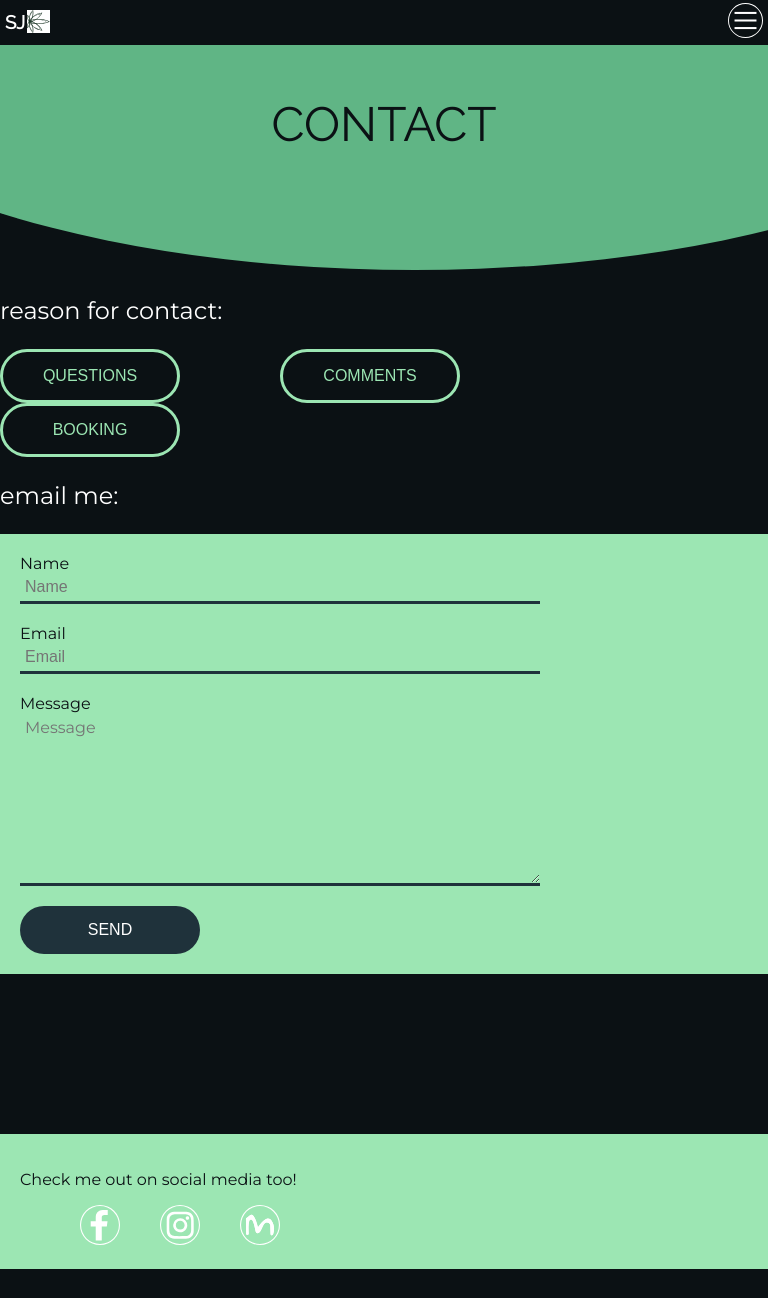
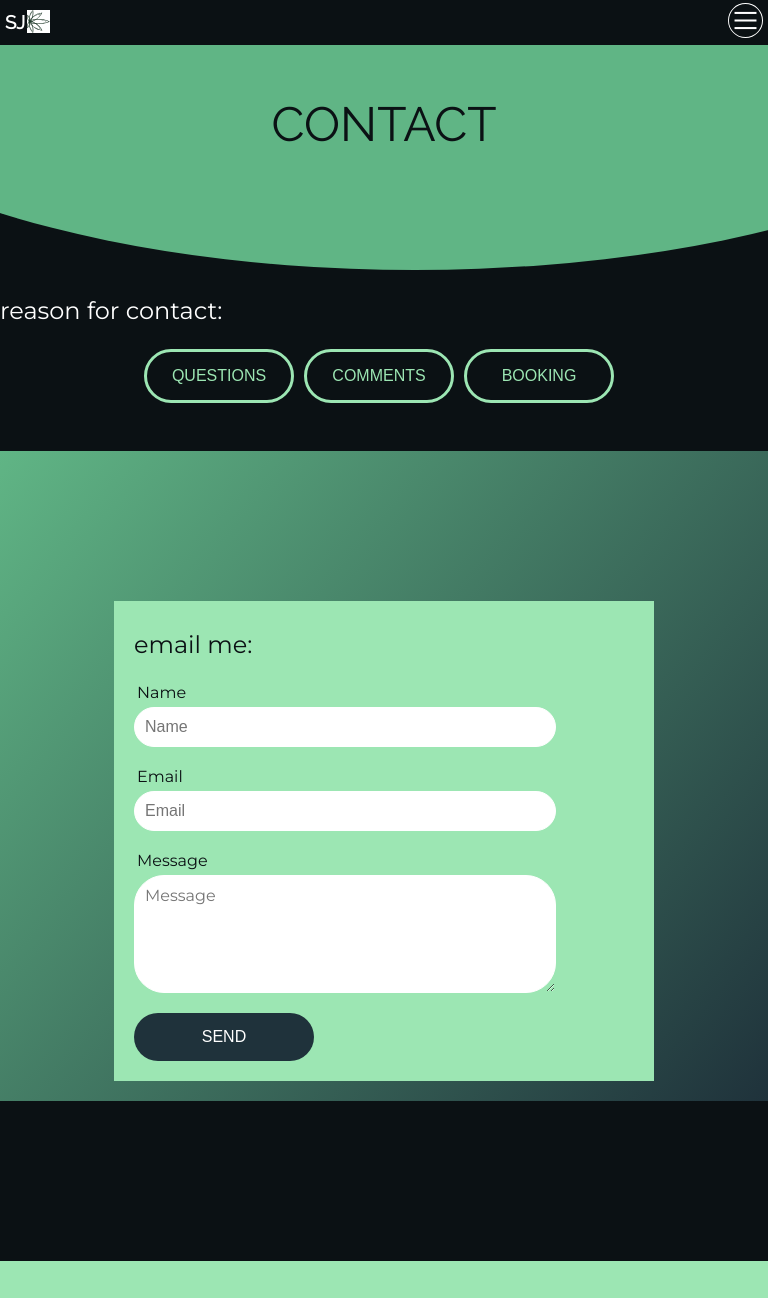
Before and after one commit to victoria-jones/jain-website, a React (Create React App) app: page /contact in a window 768 px wide. Shown: the top 1298 px of the page. Built offline with nearby package versions, Linux system fonts and the light colour scheme; the HTML template or start-up script is replaced by a standard one.

Commit message:
contact page styling changes

```diff
--- a/src/css/styles.css
+++ b/src/css/styles.css
@@ -625,6 +625,8 @@ footer {
     font-weight: 100;
     font-size: 1.5em;
     font-family: "Montserrat", sans-serif; }
+  #contactForm #contactReason {
+    margin-left: 20px; }
     #contactForm #contactReason button {
       border: 3px solid #9ce6b3;
       background-color: transparent;
@@ -636,25 +638,39 @@ footer {
         transition: 0.3s;
         background-color: #9ce6b3;
         color: #0b1114; }
+  #contactForm #emailForm {
+    width: 100%;
+    background-image: -webkit-linear-gradient(320deg, #60b585, #1f323b);
+    background-image: -o-linear-gradient(320deg, #60b585, #1f323b);
+    background-image: linear-gradient(130deg, #60b585, #1f323b);
+    padding: 20px;
+    margin-top: 3em; }
+    #contactForm #emailForm h3 {
+      color: #0b1114; }
     #contactForm #emailForm input, #contactForm #emailForm button, #contactForm #emailForm textarea {
       display: block; }
     #contactForm #emailForm input, #contactForm #emailForm textarea {
       margin-bottom: 20px;
-    width: 70%;
-    border-bottom: 3px solid #1f323b;
-    border-top: none;
-    border-right: none;
-    border-left: none;
-    background-color: transparent;
+      margin-top: 5px;
+      width: 80%;
+      border: 1px #FFF solid;
+      border-radius: 30px;
+      background-color: #FFF;
       color: #1f323b;
       font-size: 1em;
-    padding: 5px; }
+      padding: 10px; }
     #contactForm #emailForm textarea {
-    height: 10em;
+      height: 6em;
       font-family: "Montserrat", sans-serif; }
+    #contactForm #emailForm label {
+      margin-left: 3px; }
     #contactForm #emailForm #emailFormBg {
+      width: 50%;
       background-color: #9ce6b3;
-    padding: 20px; }
+      padding: 20px;
+      padding-top: 5px;
+      text-align: left;
+      max-width: 500px; }
 
 #socialMedia ul {
   list-style-type: none;
@@ -767,8 +783,10 @@ footer {
     margin-right: 90px; }
   /*** Contact page ***/
   #contactForm {
-    margin-left: 90px;
-    margin-right: 90px; }
+    width: 100%; }
+    #contactForm #contactReason button {
+      margin-right: 80px;
+      width: 170px; }
   /*** Booking page ***/
   #bookingInfo {
     margin-right: 90px;
@@ -939,7 +957,30 @@ footer {
       overflow: hidden; }
       #calendar #cal td p:nth-child(1) {
         font-size: 0;
-        visibility: hidden; } }
+        visibility: hidden; }
+  /*** Contact page ***/
+  #contactForm {
+    width: 100%; }
+    #contactForm #contactReason {
+      width: 100%;
+      margin: 0;
+      text-align: center; }
+      #contactForm #contactReason h3 {
+        text-align: left; }
+      #contactForm #contactReason button {
+        display: inline-block;
+        width: 150px;
+        margin-right: 10px;
+        padding-left: 0;
+        padding-right: 0;
+        text-align: center; }
+    #contactForm #emailForm {
+      padding-left: 0;
+      padding-right: 0;
+      padding-top: 150px; }
+      #contactForm #emailForm #emailFormBg {
+        margin: 0 auto;
+        width: 80%; } }
 
 /*** mobile styles smaller***/
 @media only screen and (max-width: 500px) {
@@ -957,7 +998,11 @@ footer {
   .mobileNavWrap {
     position: absolute;
     right: -500px;
-    width: 100%; }
+    top: -500px;
+    width: 100%;
+    -webkit-transition: .4s ease-out;
+    -o-transition: .4s ease-out;
+    transition: .4s ease-out; }
   .mobileNavBtns {
     display: block;
     position: absolute;
@@ -1106,11 +1151,16 @@ footer {
     margin: 0;
     display: block; }
   /*** Contact page ***/
+  /*** Contact page ***/
   #contactForm {
-    margin-left: 10px;
-    margin-right: 10px; }
-    #contactForm #contactReason button {
-      margin-right: 30px; }
+    width: 100%; }
+    #contactForm #emailForm {
+      padding-left: 0;
+      padding-right: 0;
+      padding-top: 150px; }
+      #contactForm #emailForm #emailFormBg {
+        margin: 0 auto;
+        width: 80%; }
   #socialMedia {
     margin-bottom: 0; }
   /*** Booking page ***/
--- a/src/main/contact.js
+++ b/src/main/contact.js
@@ -23,8 +23,8 @@ class ContactPage extends Component {
           </section>
 
           <section id="emailForm">
-          <h3>Email me:</h3>
           <div id="emailFormBg">
+            <h3>Email me:</h3>
             <label htmlFor="name">Name</label>
             <input id="name" type="text" name="name" placeholder="Name" />
             <label htmlFor="email">Email</label>
--- a/src/scss/styles.scss
+++ b/src/scss/styles.scss
@@ -513,6 +513,7 @@ footer {
     font-family: $montserrat;
   }
   #contactReason {
+    margin-left: 20px;
     button {
       border: 3px solid $lightGreen;
       background-color: transparent;
@@ -526,26 +527,45 @@ footer {
     }
   }
   #emailForm {
+    width: 100%;
+    background-image: $greenToBlue;
+    padding: 20px;
+    //text-align: right;      //for box info
+    margin-top: 3em;
+    h3 {
+      //text-align: left;
+      color: $blackBlue;
+    }
     input, button, textarea {
       display: block;
     }
     input, textarea {
       margin-bottom: 20px;
-      width: 70%;
-      border-bottom: 3px solid $darkBlue;
-      border-top: none; border-right: none; border-left: none;
-      background-color: transparent;
+      margin-top: 5px;
+      width: 80%;
+      //border-bottom: 3px solid $darkBlue;
+      //border-top: none; border-right: none; border-left: none;
+      border: 1px $white solid;
+      border-radius: 30px;
+      background-color: $white;
       color: $darkBlue;
       font-size: 1em;
-      padding: 5px;
+      padding: 10px;
     }
     textarea {
-      height: 10em;
+      height: 6em;
       font-family: $montserrat;
     }
+    label {
+      margin-left: 3px;
+    }
     #emailFormBg {
+      width: 50%;
       background-color: $lightGreen;
       padding: 20px;
+      padding-top: 5px;
+      text-align: left;
+      max-width: 500px;
     }
   }
 }
@@ -849,7 +869,8 @@ footer {
   /*** Contact page ***/
   #contactForm {
     //margin-bottom: 10em;
-    margin-left: 90px; margin-right: 90px;
+    //margin-left: 90px; margin-right: 90px;
+    width: 100%;
     h3 {
       //font-weight: 100;
       //font-size: 1.5em;
@@ -860,6 +881,8 @@ footer {
         //background-color: transparent;
         //margin-right: 100px;
         //color: $lightGreen;
+        margin-right: 80px;
+        width: 170px;
         &:hover {
           //transition: $colorTransition;
           //background-color: $lightGreen;
@@ -1057,7 +1080,6 @@ footer {
     right: -500px;
     top: -500px;
     width: 100%;
-    //animation: bounce 1s;
     transition: .4s ease-out;
   }
   .mobileNavBtns {
@@ -1308,6 +1330,49 @@ footer {
       }
     }
   }
+
+  /*** Contact page ***/
+  #contactForm {
+    width: 100%;
+    h3 {
+    }
+    #contactReason {
+      width: 100%;
+      margin: 0;
+      text-align: center;
+      h3{
+        text-align: left;
+      }
+      button {
+        display: inline-block;
+        width: 150px;
+        margin-right: 10px;
+        padding-left: 0; padding-right: 0;
+        text-align: center;
+        &:hover {
+        }
+      }
+    }
+    #emailForm {
+      padding-left: 0; padding-right: 0;
+      padding-top: 150px;
+      input, textarea {
+      }
+      textarea {
+      }
+      #emailFormBg {
+        margin: 0 auto;
+        width: 80%;
+      }
+    }
+  }
+  #socialMedia{
+    ul {
+      li {
+      }
+    }
+  }
+
 }
 
   /*** mobile styles smaller***/
@@ -1340,7 +1405,9 @@ footer {
     .mobileNavWrap {
       position: absolute;
       right: -500px;
+      top: -500px;
       width: 100%;
+      transition: .4s ease-out;
     }
     .mobileNavBtns {
       display: block;
@@ -1550,24 +1617,27 @@ footer {
     }
 
   /*** Contact page ***/
+  /*** Contact page ***/
   #contactForm {
-    margin-left: 10px;
-    margin-right: 10px;
+    width: 100%;
     h3 {
     }
     #contactReason {
       button {
-        margin-right: 30px;
         &:hover {
         }
       }
     }
     #emailForm {
+      padding-left: 0; padding-right: 0;
+      padding-top: 150px;
       input, textarea {
       }
       textarea {
       }
       #emailFormBg {
+        margin: 0 auto;
+        width: 80%;
       }
     }
   }
```
Also changed, not shown: 1 other file (tests, documents, lock files or other folders). Lines whose indentation alone changed are shown as unchanged.
